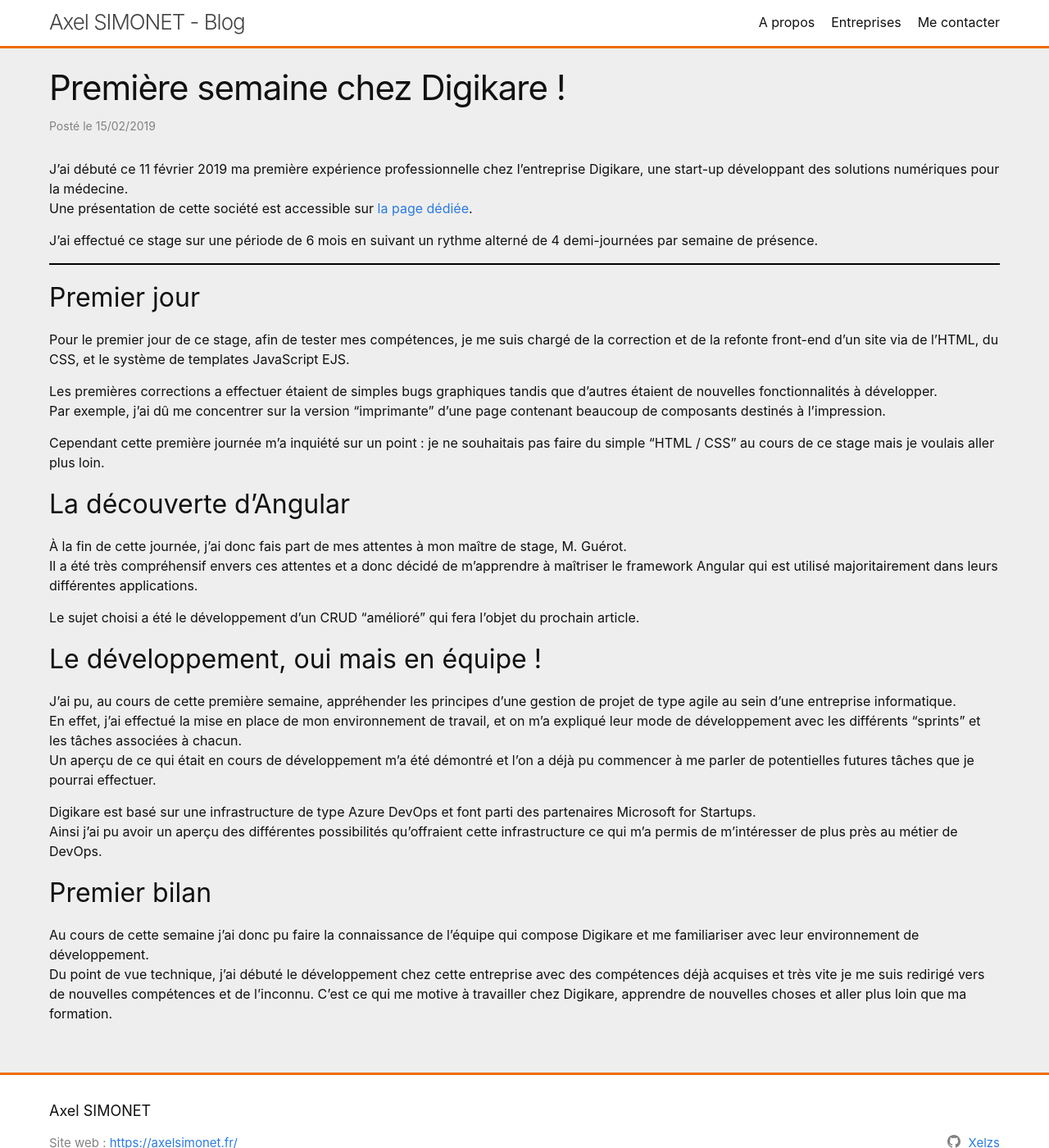
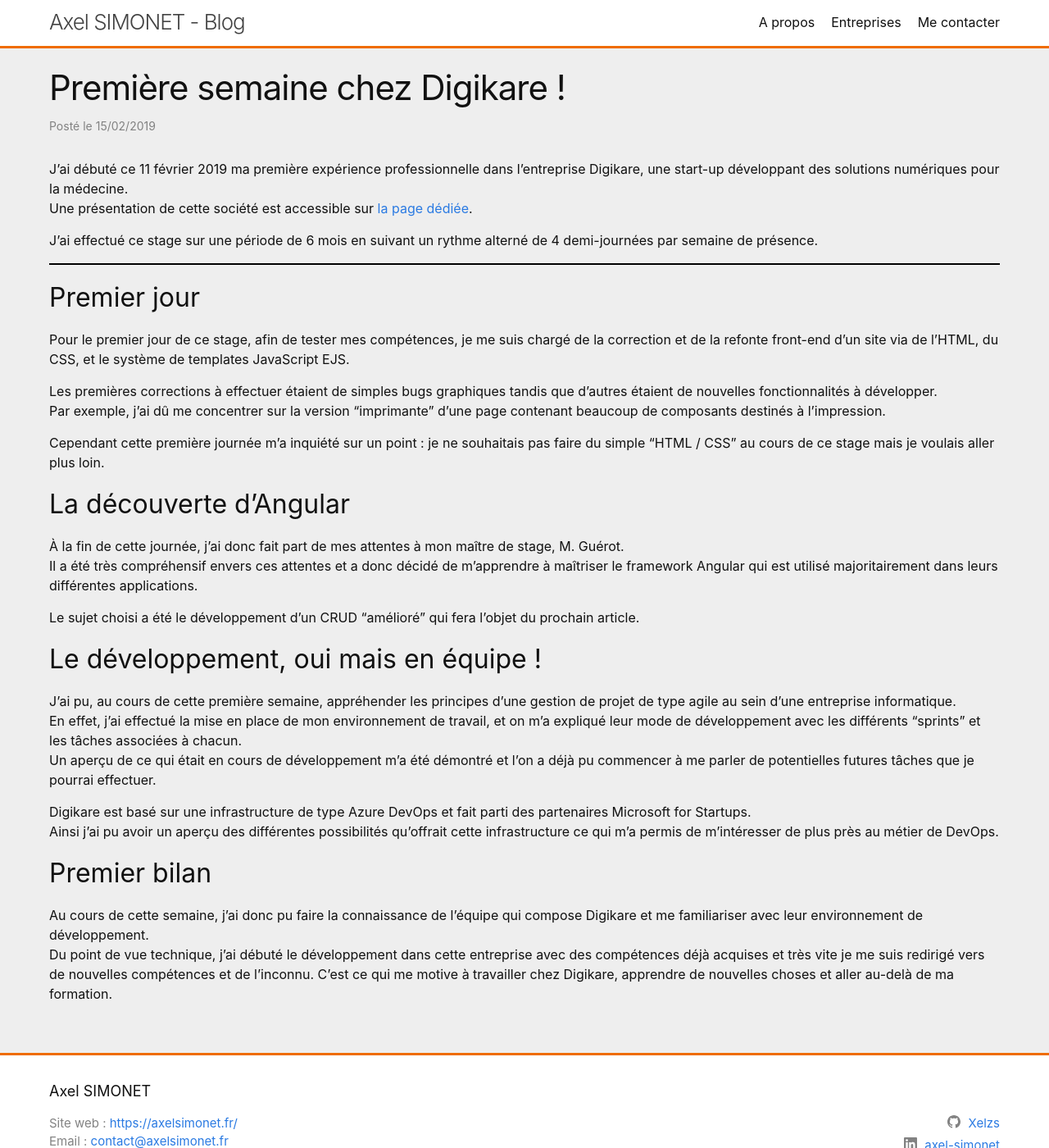
Before and after one commit to Xelzs/xelzs.github.io, a Jekyll site: the page built from _posts/2019-02-15-first-week-digikare.md, in a window 1280 px wide and 1400 px high. Shown: the whole window at 82% size. Built offline with Jekyll 4.4.1, drawn with Linux system fonts in a browser that asks for light colours.

Commit message:
correct first post

```diff
--- a/_posts/2019-02-15-first-week-digikare.md
+++ b/_posts/2019-02-15-first-week-digikare.md
@@ -4,7 +4,7 @@ title:  "Première semaine chez Digikare !"
 date:   2019-02-15 18:00:00 +0200
 categories: stage digikare
 ---
-J'ai débuté ce 11 février 2019 ma première expérience professionnelle chez l'entreprise Digikare, une start-up développant des solutions numériques pour la médecine.
+J'ai débuté ce 11 février 2019 ma première expérience professionnelle dans l'entreprise Digikare, une start-up développant des solutions numériques pour la médecine.
 Une présentation de cette société est accessible sur [la page dédiée]({% link enterprises.md %}).
 
 J'ai effectué ce stage sur une période de 6 mois en suivant un rythme alterné de 4 demi-journées par semaine de présence.
@@ -15,14 +15,14 @@ ___
 
 Pour le premier jour de ce stage, afin de tester mes compétences, je me suis chargé de la correction et de la refonte front-end d'un site via de l'HTML, du CSS, et le système de templates JavaScript EJS.
 
-Les premières corrections a effectuer étaient de simples bugs graphiques tandis que d'autres étaient de nouvelles fonctionnalités à développer.
+Les premières corrections à effectuer étaient de simples bugs graphiques tandis que d'autres étaient de nouvelles fonctionnalités à développer.
 Par exemple, j'ai dû me concentrer sur la version "imprimante" d'une page contenant beaucoup de composants destinés à l'impression.
 
 Cependant cette première journée m'a inquiété sur un point : je ne souhaitais pas faire du simple "HTML / CSS" au cours de ce stage mais je voulais aller plus loin.
 
 ## La découverte d'Angular
 
-À la fin de cette journée, j'ai donc fais part de mes attentes à mon maître de stage, M. Guérot.
+À la fin de cette journée, j'ai donc fait part de mes attentes à mon maître de stage, M. Guérot.
 Il a été très compréhensif envers ces attentes et a donc décidé de m'apprendre à maîtriser le framework Angular qui est utilisé majoritairement dans leurs différentes applications.
 
 Le sujet choisi a été le développement d'un CRUD "amélioré" qui fera l'objet du prochain article.
@@ -33,10 +33,10 @@ J'ai pu, au cours de cette première semaine, appréhender les principes d'une g
 En effet, j'ai effectué la mise en place de mon environnement de travail, et on m'a expliqué leur mode de développement avec les différents "sprints" et les tâches associées à chacun.
 Un aperçu de ce qui était en cours de développement m'a été démontré et l'on a déjà pu commencer à me parler de potentielles futures tâches que je pourrai effectuer.
 
-Digikare est basé sur une infrastructure de type Azure DevOps et font parti des partenaires Microsoft for Startups.
-Ainsi j'ai pu avoir un aperçu des différentes possibilités qu'offraient cette infrastructure ce qui m'a permis de m'intéresser de plus près au métier de DevOps.
+Digikare est basé sur une infrastructure de type Azure DevOps et fait parti des partenaires Microsoft for Startups.
+Ainsi j'ai pu avoir un aperçu des différentes possibilités qu'offrait cette infrastructure ce qui m'a permis de m'intéresser de plus près au métier de DevOps.
 
 ## Premier bilan
 
-Au cours de cette semaine j'ai donc pu faire la connaissance de l'équipe qui compose Digikare et me familiariser avec leur environnement de développement.
-Du point de vue technique, j'ai débuté le développement chez cette entreprise avec des compétences déjà acquises et très vite je me suis redirigé vers de nouvelles compétences et de l'inconnu. C'est ce qui me motive à travailler chez Digikare, apprendre de nouvelles choses et aller plus loin que ma formation.
+Au cours de cette semaine, j'ai donc pu faire la connaissance de l'équipe qui compose Digikare et me familiariser avec leur environnement de développement.
+Du point de vue technique, j'ai débuté le développement dans cette entreprise avec des compétences déjà acquises et très vite je me suis redirigé vers de nouvelles compétences et de l'inconnu. C'est ce qui me motive à travailler chez Digikare, apprendre de nouvelles choses et aller au-delà de ma formation.
```
